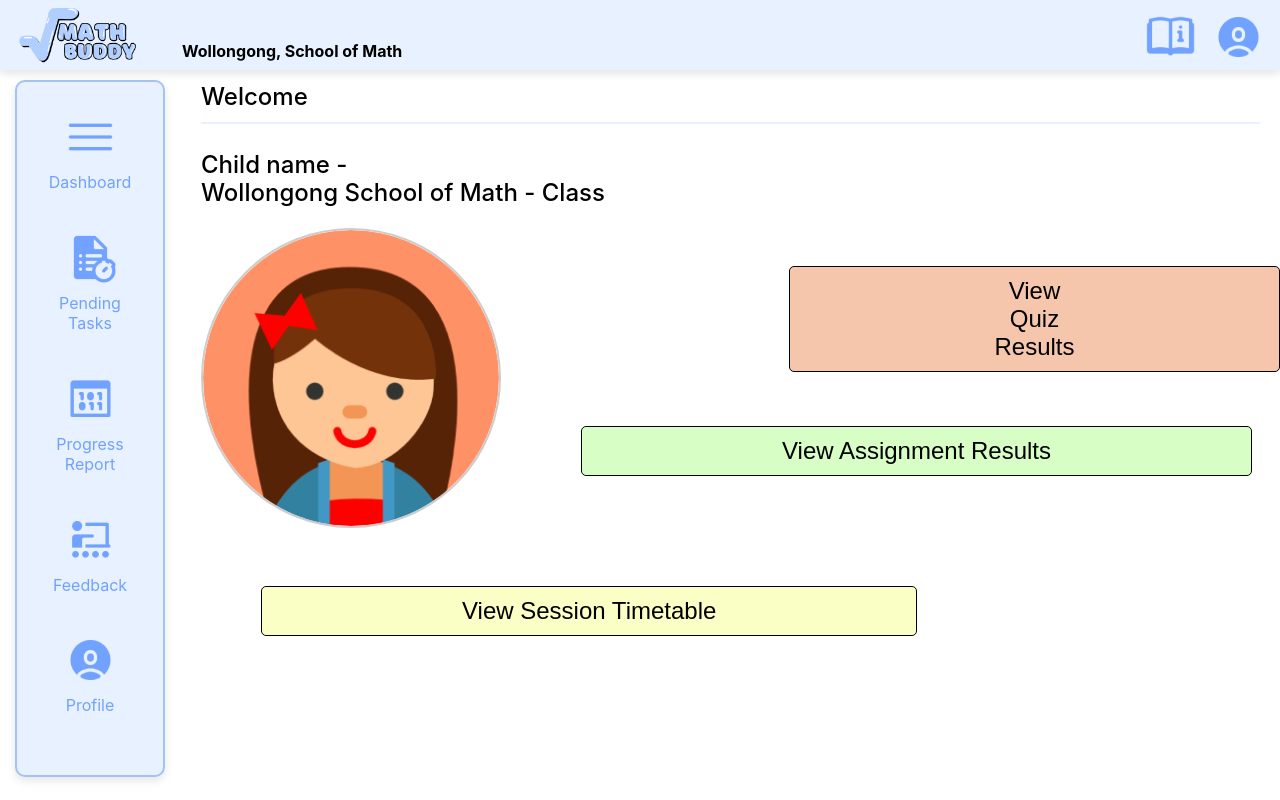
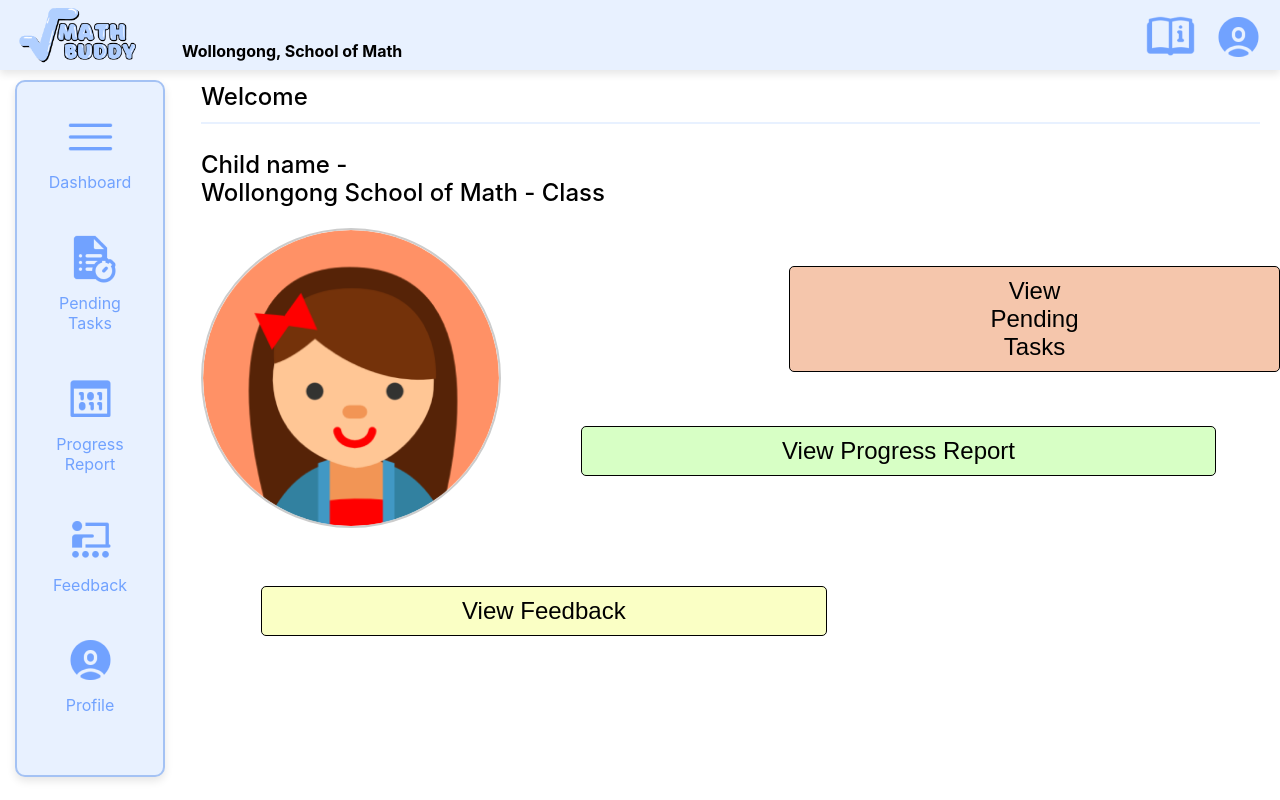
Before and after one commit to Hankchiefz/math-buddy, a React (Create React App) app: page /parenthome in a window 1280 px wide. Built offline with nearby package versions, Linux system fonts and the light colour scheme; no server answers.

Commit message:
Update ParentHome.js
added navigation to buttons

```diff
--- a/src/Components/parentpages/ParentHome.js
+++ b/src/Components/parentpages/ParentHome.js
@@ -2,6 +2,8 @@ import StudentHeader from "../objects/StudentHeader";
 import ParentSNav from "../objects/ParentSNav";
 import '../parentstyle/ParentHome.css';
 import React, { useEffect, useState } from 'react';
+import { useNavigate } from 'react-router-dom';
+
 
 
 const ParentHome = () => {
@@ -10,6 +12,7 @@ const ParentHome = () => {
   const [schoolClass, setSchoolClass] = useState('');
   const [schoolName, setSchoolName] = useState('');
 
+  const navigate = useNavigate();
 
   useEffect(() => {
     // Fetch the full name from localStorage
@@ -71,9 +74,9 @@ const ParentHome = () => {
             />
 
             <div className="button-group">
-              <button className="profile-button first-button">View Quiz Results</button>
-              <button className="profile-button second-button">View Assignment Results</button>
-              <button className="profile-button third-button">View Session Timetable</button>
+              <button className="profile-button first-button" onClick={() => navigate('/parentLessons')}>View Pending Tasks</button>
+              <button className="profile-button second-button" onClick={() => navigate('/parentquiz')}>View Progress Report</button>
+              <button className="profile-button third-button" onClick={() => navigate('/parentfeedback')}>View Feedback</button>
             </div>
           </div>
         </div>
```
